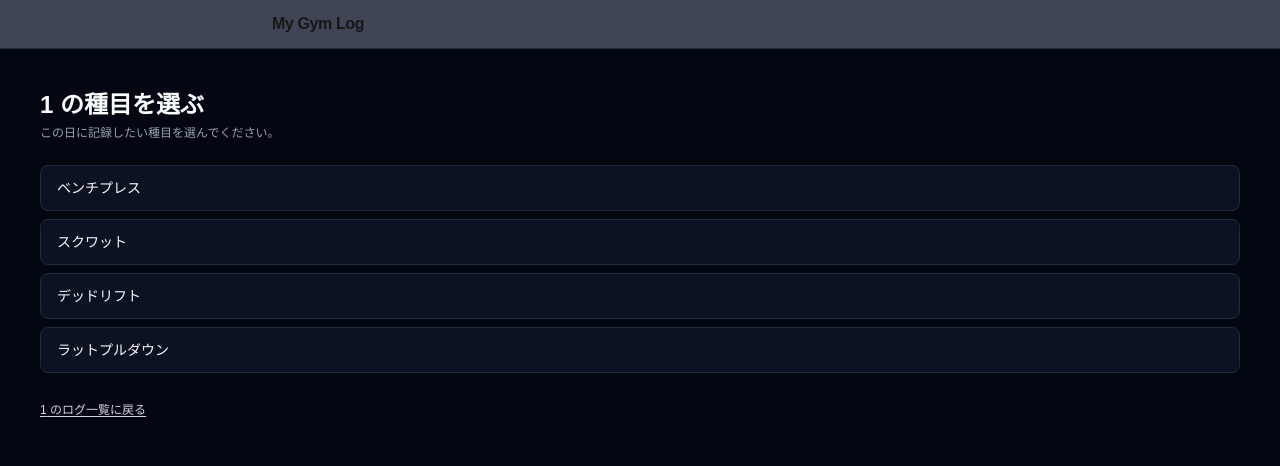
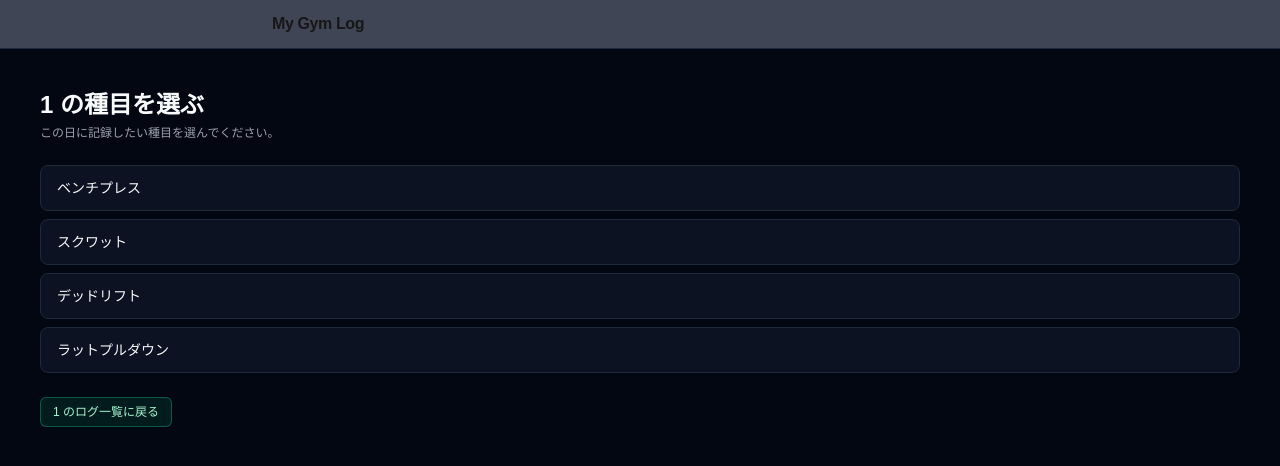
Before and after one commit to MitsutakaNinomiya/my-gym-next.js-app, a Next.js app: page /logs/1/select in a window 1280 px wide. Shown: the top 466 px of the page. Built offline with nearby package versions, Linux system fonts and the light colour scheme.

Commit message:
refactor/selectPage

```diff
--- a/app/logs/[date]/[exerciseId]/AddSetForm.tsx
+++ b/app/logs/[date]/[exerciseId]/AddSetForm.tsx
@@ -14,9 +14,9 @@ type AddSetFormProps = {
 };
 
 export function AddSetForm({ date, exerciseId, nextSetIndex }: AddSetFormProps) {
-  const router = useRouter(); // ページの再読み込み用（router = ルーター、道案内役）★2
+  const router = useRouter();
 
-  // 入力中の値を持っておく state（ステート = 状態）★4
+  // 入力中の値を持っておく state（ステート = 状態）
   const [weight, setWeight] = useState(""); // 重さ
   const [reps, setReps] = useState("");     // 回数
   const [memo, setMemo] = useState("");     // メモ
@@ -24,9 +24,9 @@ export function AddSetForm({ date, exerciseId, nextSetIndex }: AddSetFormProps)
   const [isSubmitting, setIsSubmitting] = useState(false); // 送信中フラグ
   const [errorMessage, setErrorMessage] = useState("");    // エラー表示用
 
-  // フォーム送信時の処理 ★4
+  // フォーム送信時の処理
   const handleSubmit = async (e: React.FormEvent) => {
-    e.preventDefault(); // 画面のリロードを防ぐ（HTMLフォームのデフォ動作を止める）
+     e.preventDefault(); // 画面のリロードを防ぐ　　　 formのonSubmitで必要
   console.log("DEBUG AddSetForm props:", { date, exerciseId, nextSetIndex });
     // 入力チェック（必要最低限）
     if (!weight || !reps) {
@@ -40,7 +40,7 @@ export function AddSetForm({ date, exerciseId, nextSetIndex }: AddSetFormProps)
     const weightValue = Number(weight);
     const repsValue = Number(reps);
 
-    // Supabase に1行追加する ★5
+    // Supabase に1行追加する
     const { error } = await supabase.from("logs").insert({
       date,                 // URLからもらった日付
       exercise_id: exerciseId, // URLからもらった種目ID
@@ -70,7 +70,7 @@ export function AddSetForm({ date, exerciseId, nextSetIndex }: AddSetFormProps)
   return (
 
 
-    <form onSubmit={handleSubmit} className="mt-6 space-y-3">
+    <form onSubmit={handleSubmit} className="mt-6 space-y-3">  {/*form*/}
       <h2 className="text-sm font-semibold">-------------------------------------------------------------------------</h2>
 
       <div className="flex gap-3">
--- a/app/logs/[date]/[exerciseId]/DeleteSetButton.tsx
+++ b/app/logs/[date]/[exerciseId]/DeleteSetButton.tsx
@@ -7,31 +7,33 @@ import { useRouter } from "next/navigation";
 import { useState } from "react";
 
 type DeleteSetButtonProps = {
-  id: string; // 消したいログ行の id
+  id: string;
 };
 
-export function DeleteSetButton({ id }: DeleteSetButtonProps) {
+// export defaultが必要なのは page.tsx layout.tsx など　next.jsが特別扱いするファイルのみ。その他のコンポーネントはnamed exportでOK
+  export function  DeleteSetButton({ id }: DeleteSetButtonProps) {  //クライアントコンポーネント本体をasyncにするのは不可。
     const router = useRouter();
-  const [isDeleting, setIsDeleting] = useState(false);
+    const [isDeleting, setIsDeleting] = useState(false);  // 削除：削除中... の状態管理
 
-  const handleDelete = async () => {
-    if (!confirm("このセットを削除しますか？")) return;
+    const handleDelete = async () => {    //コンポーネント内の関数をasyncにするのはOK
+      if (!confirm("このセットを削除しますか？")) return;  //確認ダイアログでキャンセル押されたら終了、OKなら削除処理へ。
 
       setIsDeleting(true);
 
+      //supabaseの中には { data, error } が返ってくるが、今回はdataは不要なので取り出していない
       const { error } = await supabase
       .from("logs")
       .delete()
       .eq("id", id);
 
+      //errorに値が入っていれば削除失敗
       if (error) {
-      console.error("削除エラー:", error);
-      alert("削除に失敗しました");
+      console.error(error);
+      alert("削除に失敗しました。");
       setIsDeleting(false);
-      return;
       }
 
-    // 画面を最新の状態に更新
+      //errorに値が入っていない場合には削除成功なので画面更新
       router.refresh();
   };
 
--- a/app/logs/[date]/[exerciseId]/page.tsx
+++ b/app/logs/[date]/[exerciseId]/page.tsx
@@ -16,14 +16,12 @@ type LogRow = {
   memo: string | null;
 };
 
-// params は Promise で来るので await が必要
-export default async function ExerciseLogsPage({
-  params,
-}: {
+// params は Promise　で来るので await が必要
+export default async function ExerciseLogsPage({params,}: { //page.tsxは Next.jsの仕様でdefault export　が必須
   params: Promise<{ date: string; exerciseId: string }>;
 }) {
-  // URL から日付と種目IDを取り出す
-  const { date, exerciseId } = await params;
+  // URLパラメータ取得し、date と exerciseId に分解 　　paramsの中身は　{ date: string; exerciseId: string }
+  const { date, exerciseId} = await params;
 
   // ① 今日のこの種目のログを取得
   const { data, error } = await supabase
@@ -65,8 +63,8 @@ export default async function ExerciseLogsPage({
   const pastLogs: LogRow[] = (pastData ?? []) as LogRow[];
 
   // 一番新しい「過去の日付」を特定
-  let lastDate: string | null = null;
-  let lastLogs: LogRow[] = [];
+  let lastDate: string | null = null; // null可能性ありとすることで、まだ過去ログがない場合でもバグが発生しないようにする
+  let lastLogs: LogRow[] = [];  // lastDateの日付ログだけを入れる配列　　//let は後に値が変更する可能性があるので、constではなくletで宣言
 
   if (pastLogs.length > 0) {
     lastDate = pastLogs[0].date; // 一番新しい日付
@@ -106,7 +104,7 @@ export default async function ExerciseLogsPage({
       </header>
 
       {/* ③ Last Record（前回の記録） */}
-      {lastLogs.length > 0 && lastDate && (
+      {lastLogs.length > 0 && lastDate && ( // lastLogsが空でなく、lastDateがnullでない場合に表示
         <section className="mb-6">
           <h2 className="text-sm font-semibold mb-1">Last Record</h2>
           <p className="text-xs text-gray-400 mb-1">{lastDate}</p>
--- a/app/logs/[date]/page.tsx
+++ b/app/logs/[date]/page.tsx
@@ -43,7 +43,7 @@ export default async function DailyLogsPage({ params }: {  // paramsはどこか
 
   // supabaseで取得したlogsがnull/undefinedの場合でも落ちないように、logs ?? [] で空配列を代入する
   const safeLogs: LogRow[] = (logs ?? []) as LogRow[]; //logs ?? [] は、logsがnullまたはundefinedの場合に空配列[]を代わりに使う。 as LogRow[] は型アサーションで、safeLogsがLogRow型の配列であることをTypeScriptに伝える。
-console.log("取得したlog", safeLogs);
+
   // 種目ごとにグループ分けする（exercise_id 単位でまとめる）
   const grouped: Record<string, LogRow[]> = {}; // Record<キーの型, 値の型> は、キーがstring型で値がLogRow型の配列であるオブジェクトを表す
   safeLogs.forEach((log) => {                   // ↑ キーとしてexercise_idを使うのでstring型 何故キーがexercise_id？ → 種目ごとにまとめたいから
@@ -53,7 +53,7 @@ console.log("取得したlog", safeLogs);
     grouped[log.exercise_id].push(log); // その種目の配列にログ行を追加
   });
 
-  // オブジェクト  [ [exercise_id, LogRow[]], ... ] に変換 Object.entries()は静的メソッドで、与えられたobjectが所有する、文字列をキーとするすべての列挙可能なプロパティのキーと値のペアを配列の形で返す。
+  // オブジェクト  [ [exercise_id, LogRow[]], ... ] に変換. Object.entries()は静的メソッドで、与えられたobjectが所有する、文字列をキーとするすべての列挙可能なプロパティのキーと値のペアを配列の形で返す。
   const entries = Object.entries(grouped);  // key: exercise_id, value: LogRow[][] (LogRow配列の配列)に変換
   // entries: groupedオブジェクトの各キーと値のペアを配列の形で取得する。
   // [ ["bench_press", [LogRow, LogRow...]], ["lat_pull_down", [...]], ... ]
@@ -70,7 +70,7 @@ console.log("取得したlog", safeLogs);
           </p>
         </div>
 
-        {/* いったんトップへのリンク（あとでカレンダーに差し替え可） */}
+        {/*トップへのリンク */}
         <Link
           href="/"
           className="inline-flex items-center gap-1.5
@@ -95,12 +95,12 @@ console.log("取得したlog", safeLogs);
 
       {/* 種目ごとのカード一覧 */}
       <section className="mt-4 space-y-4">
-        {entries.map(([exerciseId, rows]) => (
+        {entries.map(([exerciseId, rows]) => ( // rowsはその種目のLogRow配列 [bench_press, [row1, row2,...]←これがrows]
           <article
             key={exerciseId}
             className="rounded-xl border border-gray-800 bg-gray-900/70 p-4 shadow"
           >
-            {/* 種目名部分：今は exercise_id をそのまま表示（あとで日本語名にしてもOK） */}
+            {/* 種目名部分 */}
             <h2 className="text-base font-semibold mb-2">
               種目: {exerciseId}
             </h2>
@@ -110,7 +110,7 @@ console.log("取得したlog", safeLogs);
               {rows.map((row) => (
                 <li key={row.id}>
                   {row.set_index}. {row.weight}kg × {row.reps}回
-                  {row.memo && (
+                  {row.memo && (  //&&(): それがtrueの場合に次の部分を処理する。
                     <span className="text-xs text-gray-300 ml-2">
                       （{row.memo}）
                     </span>
@@ -122,7 +122,7 @@ console.log("取得したlog", safeLogs);
             {/* 種目記録画面へのリンク（あとで本物のURLに差し替える） */}
             <div className="mt-3 text-right">
               <Link
-                href={`/logs/${date}/${exerciseId}`}
+                href={`/logs/${date}/${exerciseId}`} // 本物のURLに差し替え
                 className="inline-flex items-center gap-1.5
                   rounded-md
                   border border-emerald-500/40
@@ -139,7 +139,6 @@ console.log("取得したlog", safeLogs);
         ))}
       </section>
 
-      {/* 右下の＋ボタン（種目追加用・今はリンク先だけ用意） */}
       <Link
         href={`/logs/${date}/select`}
         className="fixed bottom-6 right-6 flex h-12 w-12 items-center justify-center rounded-full bg-emerald-500 text-2xl font-bold text-white shadow-lg hover:bg-emerald-600"
--- a/app/logs/[date]/select/page.tsx
+++ b/app/logs/[date]/select/page.tsx
@@ -1,6 +1,14 @@
 // app/logs/[date]/select/page.tsx
 
 import Link from "next/link";
+
+// 種目リスト
+const EXERCISES: Exercise[] = [
+  { id: "bench_press", name: "ベンチプレス" },
+  { id: "squat", name: "スクワット" },
+  { id: "deadlift", name: "デッドリフト" },
+  { id: "lat_pull_down", name: "ラットプルダウン" },
+];
 
 // 種目の型（何となくでもOK）
 type Exercise = {
@@ -8,28 +16,20 @@ type Exercise = {
   name: string;    // 日本語名
 };
 
-// ひとまず固定の種目リスト
-const EXERCISES: Exercise[] = [
-  { id: "bench_press", name: "ベンチプレス" },
-  { id: "squat", name: "スクワット" },
-  { id: "deadlift", name: "デッドリフト" },
-  { id: "lat_pull_down", name: "ラットプルダウン" },
-];
-
 // propsの型定義
 type SelectExercisePageProps = {
 
-  params: Promise<{ // ⬅ ここ「Promise 付き」
+  params: Promise<{
     date: string;
   }>;
 };
 
-// ⬅ 関数を async にして…
+//  関数を async にしてawait で中身を取り出す
 export default async function SelectExercisePage(
   props: SelectExercisePageProps
 ) {
-  // ⬅ await で中身を取り出す
-  const { date } = await props.params;
+
+  const { date } = await props.params; // URLパラメータから日付を取得
 
   return (
     <main className="min-h-screen bg-gray-950 text-gray-50 p-6 md:p-10">
@@ -58,7 +58,14 @@ export default async function SelectExercisePage(
       <div className="mt-6">
         <Link
           href={`/logs/${date}`}
-          className="text-xs text-gray-300 underline underline-offset-2"
+          className="inline-flex items-center gap-1.5
+                  rounded-md
+                  border border-emerald-500/40
+                  bg-emerald-900/30 px-3 py-1.5
+                  text-xs font-medium text-emerald-200
+                  hover:bg-emerald-800/40
+                  active:scale-95
+                  transition"
         >
           {date} のログ一覧に戻る
         </Link>
```
Lines whose indentation alone changed are shown as unchanged.
